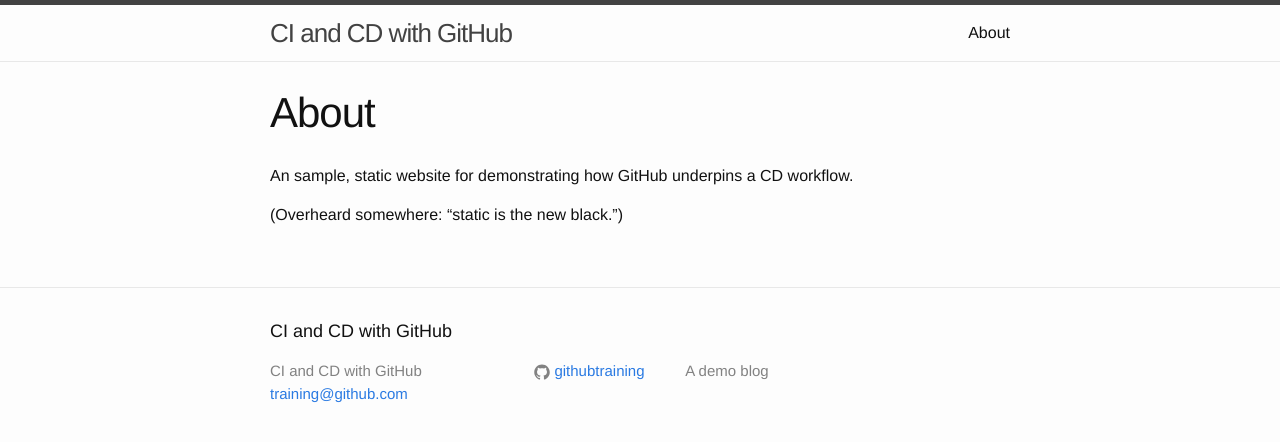
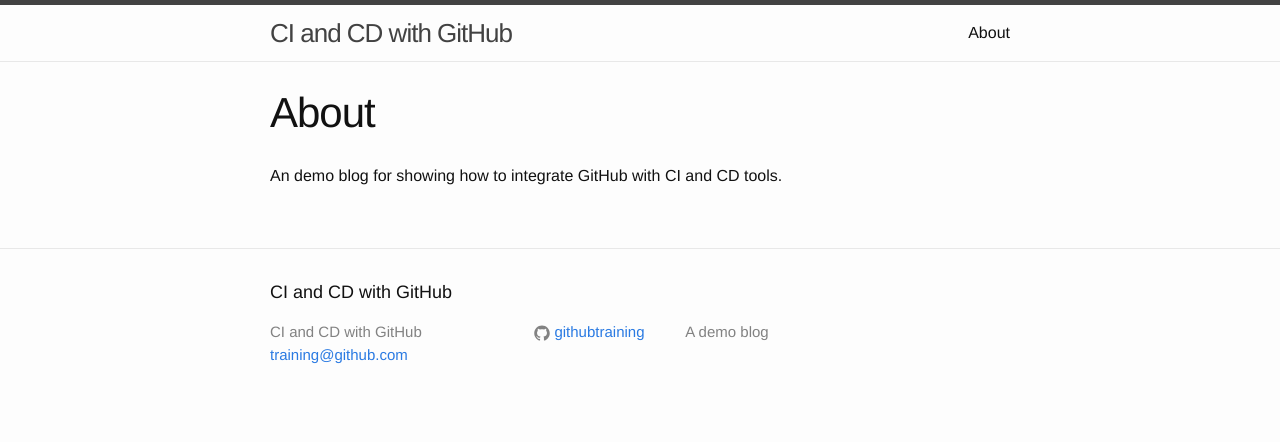
Before and after one commit to Fermentedbeats/cicd-demo, a Jekyll site: the page built from about.md, in a window 1280 px wide. Shown: the top 442 px of the page. Built offline with Jekyll 4.4.1, drawn with Linux system fonts in a browser that asks for light colours.

Commit message:
use minimal, accurate site description

```diff
--- a/about.md
+++ b/about.md
@@ -4,6 +4,4 @@ title: About
 permalink: /about/
 ---
 
-An sample, static website for demonstrating how GitHub underpins a CD workflow.
-
-(Overheard somewhere: "static is the new black.")
+An demo blog for showing how to integrate GitHub with CI and CD tools.
```
